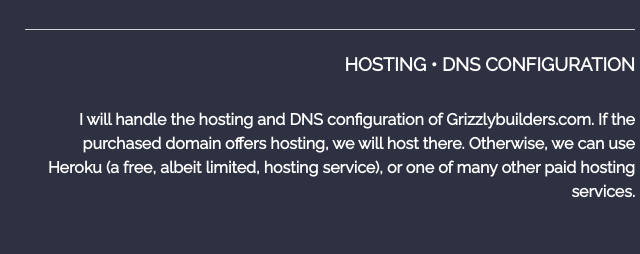
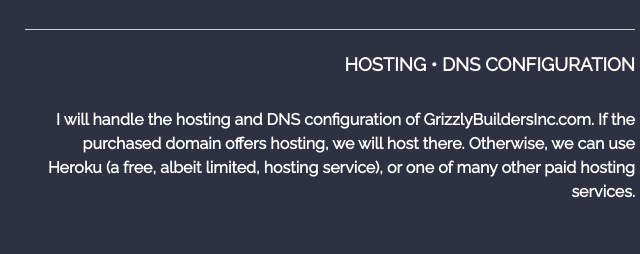
Before and after one commit to kwoulfe/GrizzlyProposal, a website: page index.html in a window 1280 px wide. Shown: the part 606-860 px from the top of the page, 150-790 px from the left. Drawn offline with nearby package versions, Linux system fonts and the light colour scheme.

Commit message:
Domain Fix

```diff
--- a/index.html
+++ b/index.html
@@ -56,7 +56,7 @@
               <h3>Hosting • DNS Configuration</h3>
               <br />
               <p>
-                I will handle the hosting and DNS configuration of Grizzlybuilders.com. If the purchased domain offers hosting, we will host there. Otherwise, we can use Heroku (a free, albeit limited, hosting service), or one of many other paid hosting services.
+                I will handle the hosting and DNS configuration of GrizzlyBuildersInc.com. If the purchased domain offers hosting, we will host there. Otherwise, we can use Heroku (a free, albeit limited, hosting service), or one of many other paid hosting services.
               </p>
             </div>
           </div>
```
